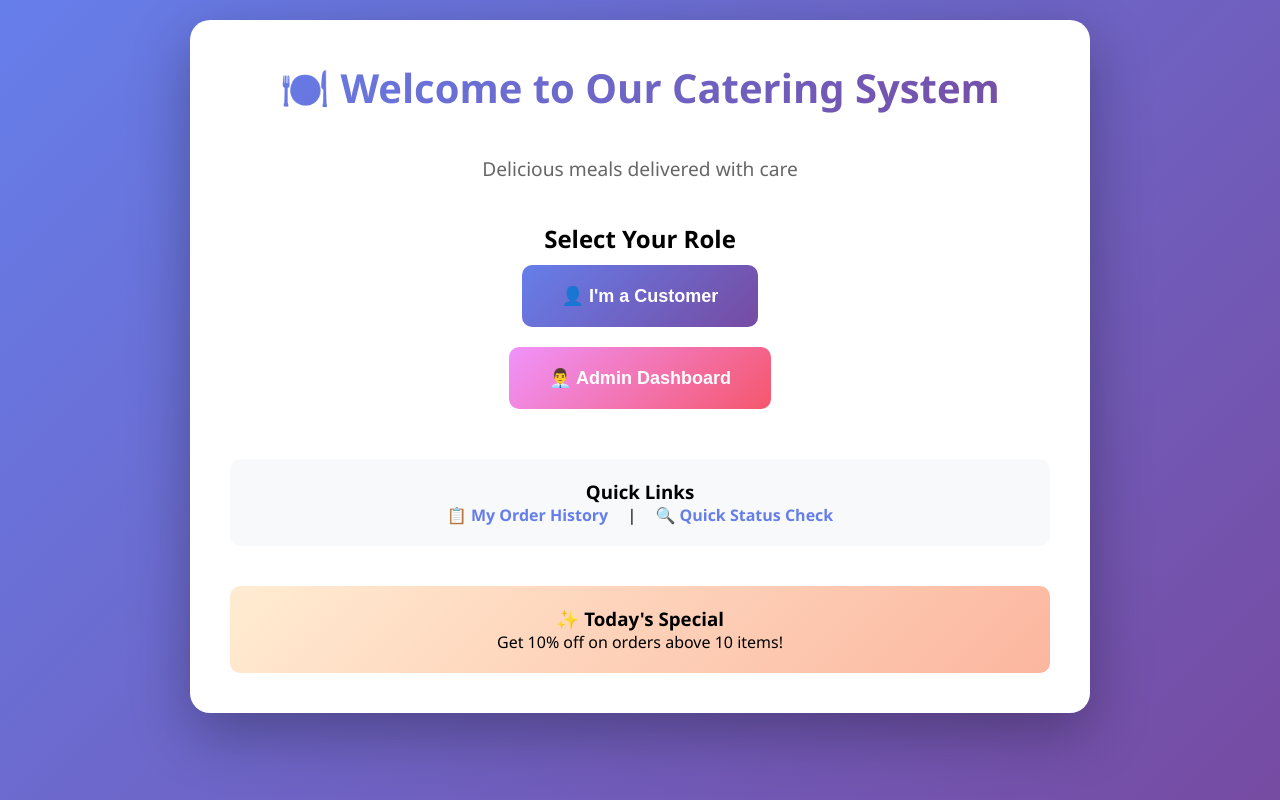
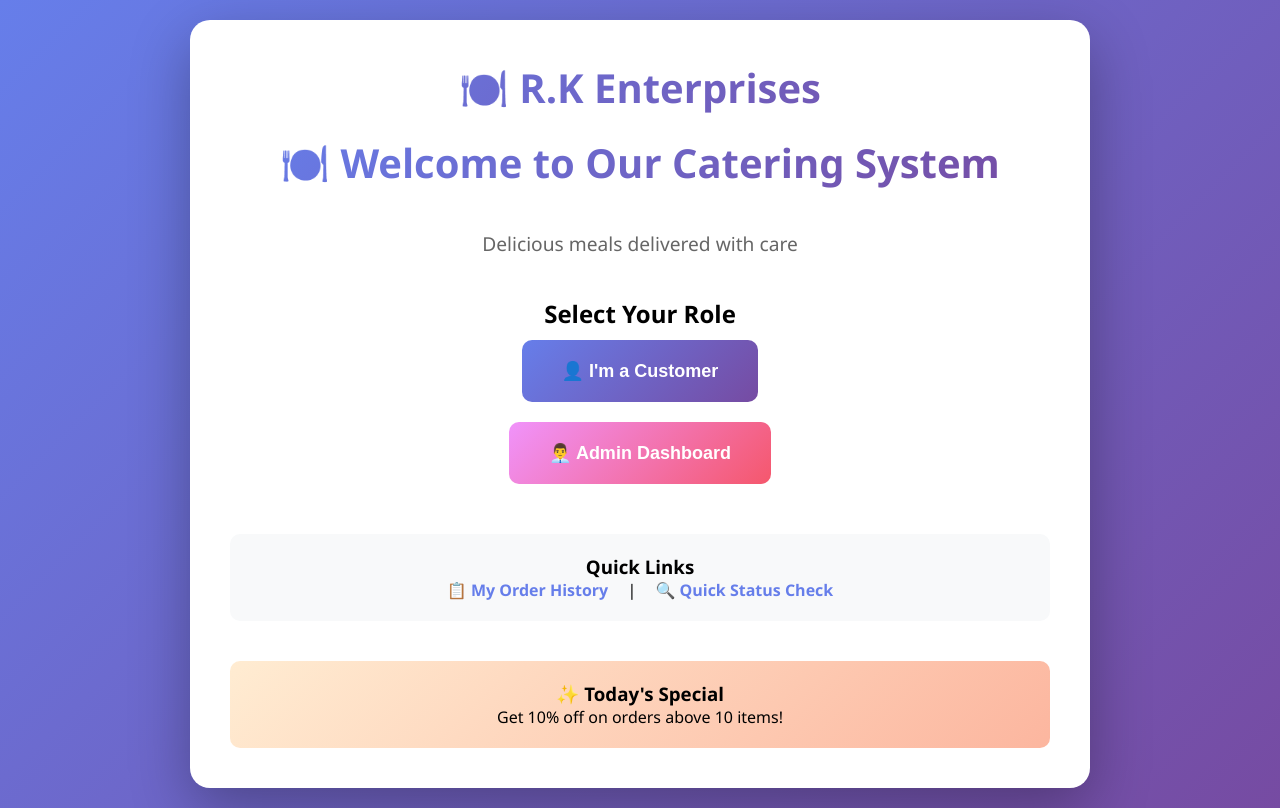
Before and after one commit to rashmimalikarjun/Order-management-system, a Flask app: page / in a window 1280 px wide. Run offline with Flask 3, Linux system fonts and the light colour scheme.

Commit message:
Update index.html

```diff
--- a/templates/index.html
+++ b/templates/index.html
@@ -91,6 +91,7 @@
 </head>
 <body>
     <div class="container">
+        <h1>🍽️ R.K Enterprises </h1>
         <h1>🍽️ Welcome to Our Catering System</h1>
 
         <div style="text-align: center; margin: 40px 0;">
```
